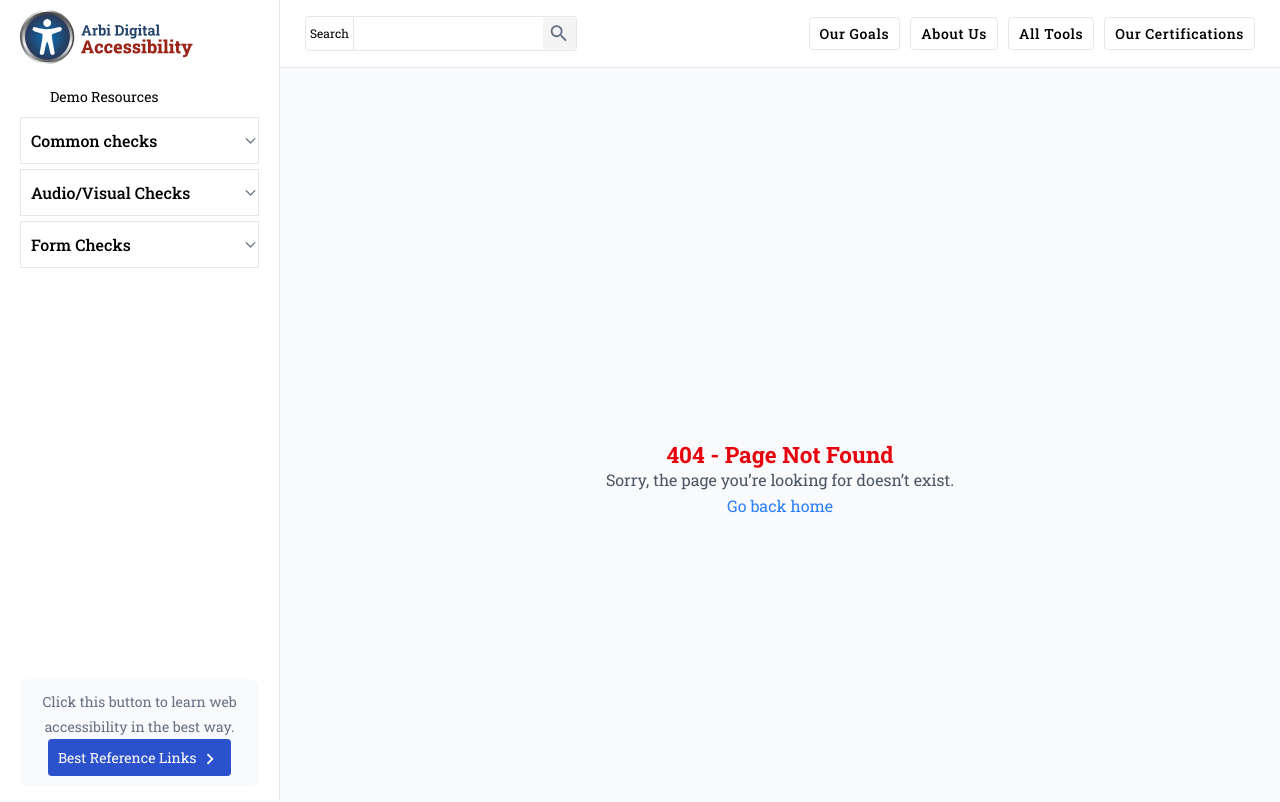
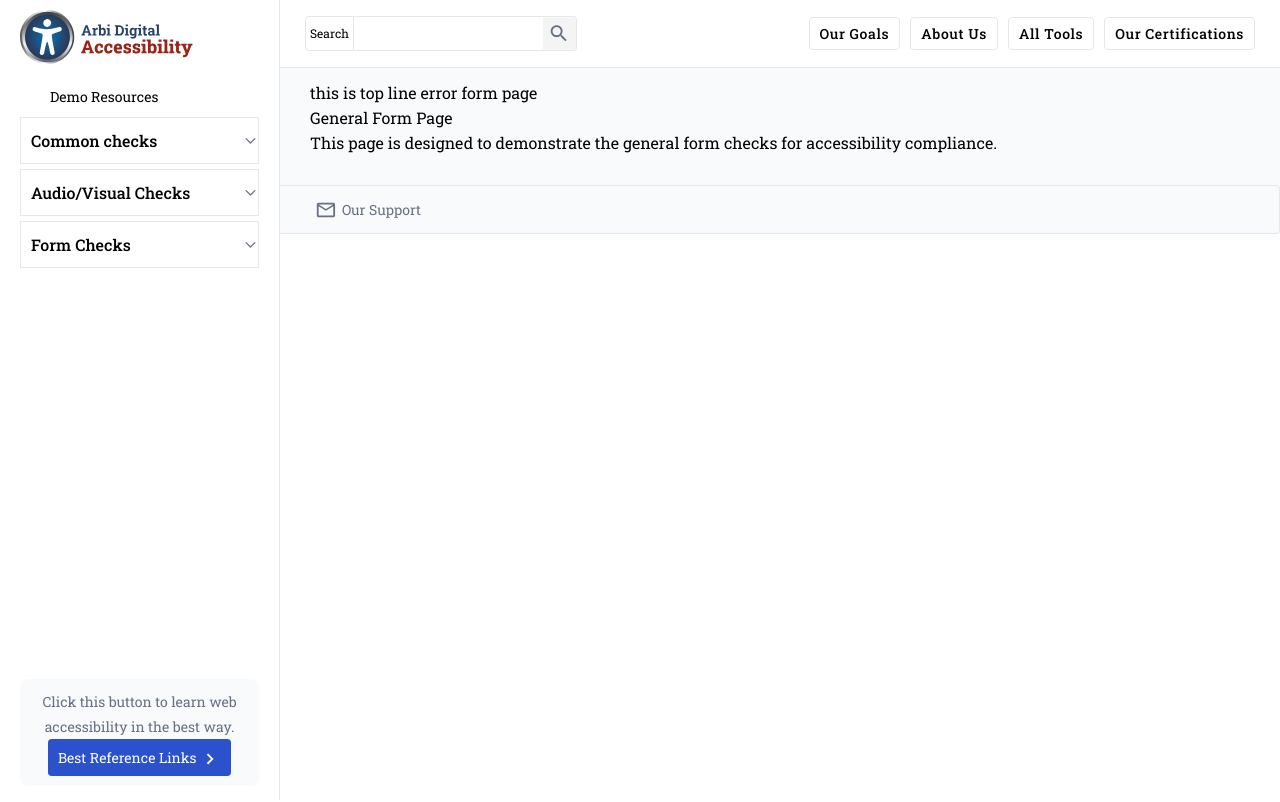
Before and after one commit to mubeenfayyaz20/arbisoft-digital-accessibility, a Next.js app in the folder arbi-digital-accessibility/: page /demo-resources/forms-checks/age-input-field in a window 1280 px wide. Before the commit this address had no page. Shown: the top 802 px of the page. Built offline with nearby package versions, Linux system fonts and the light colour scheme; some icons are missing.

Commit message:
fix: age input field added

```diff
--- a/arbi-digital-accessibility/src/app/components/Sidebar.tsx
+++ b/arbi-digital-accessibility/src/app/components/Sidebar.tsx
@@ -69,6 +69,11 @@ const Sidebar = () => {
                   Date Input Field
                 </Link>
               </li>
+              <li>
+                <Link href="/demo-resources/forms-checks/age-input-field">
+                  Age Field
+                </Link>
+              </li>
             </ul>
           </Accordion>
         </div>
--- /dev/null
+++ b/arbi-digital-accessibility/src/app/demo-resources/forms-checks/age-input-field/page.tsx
@@ -0,0 +1,21 @@
+import React from "react";
+import { Metadata } from "next";
+
+
+
+export const metadata: Metadata = {
+  title: "Highest to Lowest Priority of Compliances | Arbi Digital Accessibility",
+  description:
+    "Understand the hierarchy of accessibility compliance levels, from highest to lowest priority, to help you meet legal requirements and improve user experience effectively.",
+};
+const HigestLowestPriority = () => {
+  return (
+    <>
+     this is top line error form page
+      <h1>General Form Page</h1>
+      <p>This page is designed to demonstrate the general form checks for accessibility compliance.</p>
+    </>
+  );
+};
+
+export default HigestLowestPriority;
```
